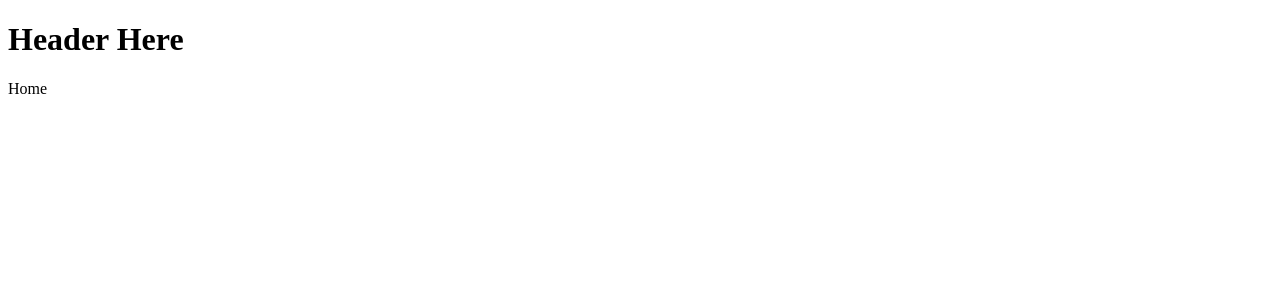
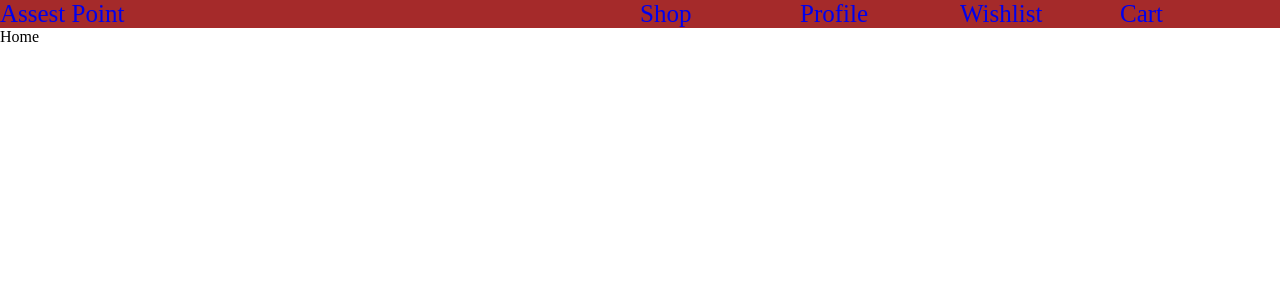
Before and after one commit to sarb001/Assest-Point-Ecom-App, a React (Create React App) app: page / in a window 1280 px wide. Shown: the top 300 px of the page. Built offline with nearby package versions, Linux system fonts and the light colour scheme.

Commit message:
Header Component Created

```diff
--- a/public/index.html
+++ b/public/index.html
@@ -26,7 +26,7 @@
     -->
     <title>React App</title>
   </head>
-  <body>
+  <body style  = 'margin: 0px;padding: 0px;'>
     <noscript>You need to enable JavaScript to run this app.</noscript>
     <div id="root"></div>
     <!--
--- a/src/App.js
+++ b/src/App.js
@@ -2,7 +2,7 @@
 import React from 'react';
 import { ToastContainer } from 'react-toastify';
 import MenuRoutes from './components/MenuRoutes';
-
+import './styles/App.css';
 
 function App() {
   return (
--- a/src/components/Header.js
+++ b/src/components/Header.js
@@ -1,12 +1,24 @@
 import React from 'react'
+import { Link } from 'react-router-dom'
+import '../styles/Header.css';
+
 
 const Header = () => {
   return (
     <>
-    <h1> Header Here  </h1>
-        <div className="header-container">
-
-        </div>
+            <header>
+                <div className = "header-container">
+                     <div className="header-first-section">
+                        <span id = "link-one" > <Link to = "/"> Assest Point  </Link> </span>
+                     </div>
+                     <div className="header-second-section">
+                        <span id = "link-one"> <Link to = ""> Shop  </Link> </span>
+                        <span id = "link-one"> <Link to = "/profile"> Profile  </Link> </span>
+                        <span id = "link-one"> <Link to = "/wishlist"> Wishlist  </Link> </span>
+                        <span id = "link-one"> <Link to = "/cart"> Cart  </Link> </span>
+                     </div>
+                </div>
+            </header>
     </>
   )
 }
--- /dev/null
+++ b/src/styles/App.css
@@ -0,0 +1,4 @@
+.App{
+    padding: 0px;
+    margin: 0px;
+}
--- /dev/null
+++ b/src/styles/Header.css
@@ -0,0 +1,13 @@
+.header-container{
+    display: grid;
+    grid-template-columns: 1fr 1fr;
+    font-size: 25px;
+    background-color: brown;
+}
+.header-second-section{
+    display: grid;
+    grid-template-columns : 1fr 1fr 1fr 1fr;
+}
+#link-one > a {
+    text-decoration: none;
+}
```
